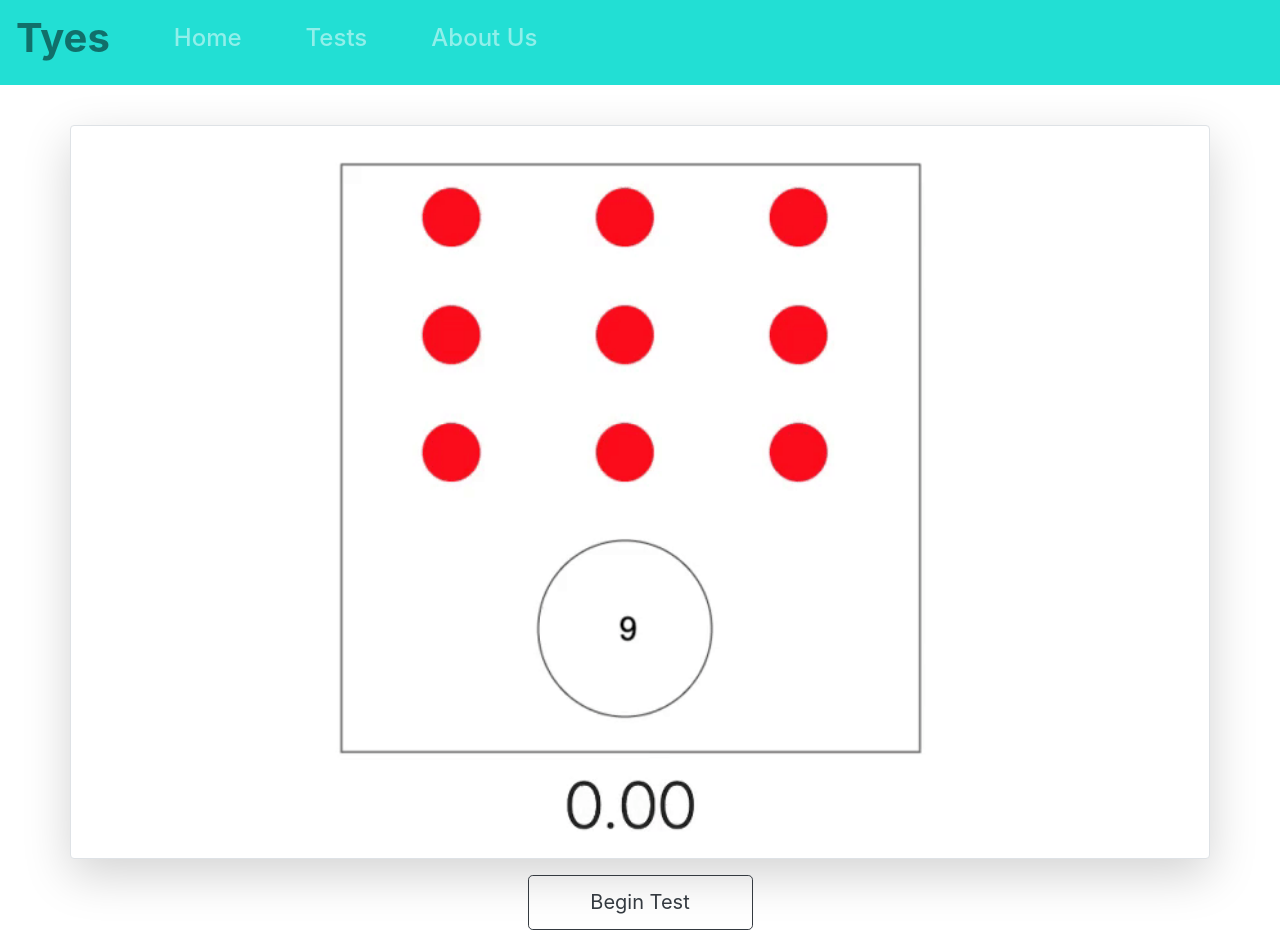
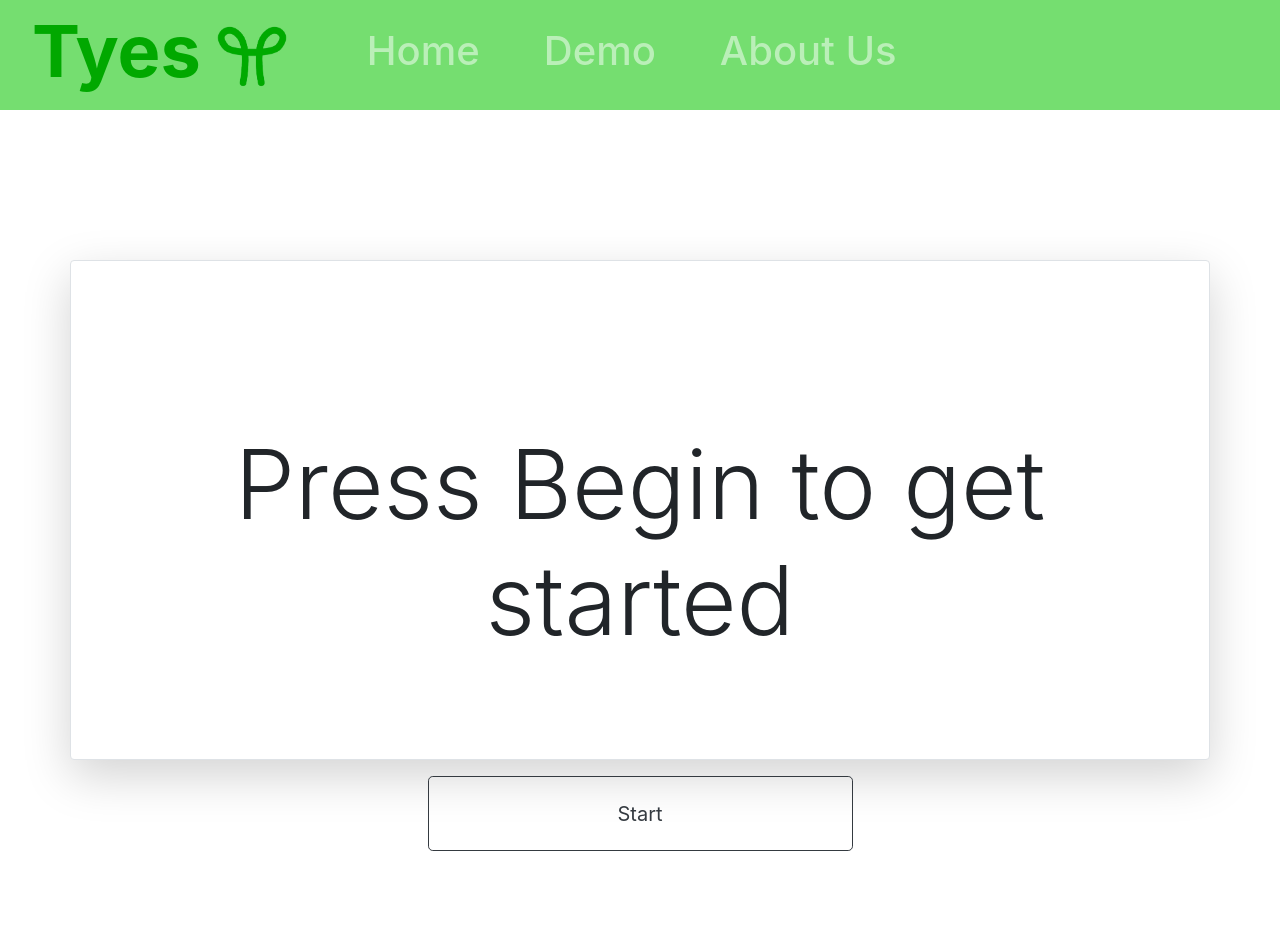
Before and after one commit to gc-tyes/website, a React (Create React App) app: page /testPage in a window 1280 px wide. After the commit the page ends 851 px from the top, so only its background shows below. Built offline with nearby package versions, Linux system fonts and the light colour scheme.

Commit message:
added logo, changed color scheme, added stopwatch to demo (temporary)

```diff
--- a/src/App.css
+++ b/src/App.css
@@ -33,11 +33,11 @@
 }
 
 .navbar {
-  background-color: #22DFD4;
+  background-color: #75DE70;
 }
 
 .navbarText {
-  color: #B9F7F3;
+  color: #01A800;
 }
 
 .background {
@@ -62,7 +62,7 @@
 }
 
 .promptText {
-  color: #2D9E8F;
+  color: #01A800;
 }
 
 .centerContainer {
--- a/src/App.js
+++ b/src/App.js
@@ -3,6 +3,7 @@ import './App.css';
 import Main from './components/main';
 import { Link } from 'react-router-dom';
 import Background from './images/background.svg';
+import Logo from './images/logo2.png';
 import {
   Collapse,
   Navbar,
@@ -34,23 +35,25 @@ import {
     }
     render() {
       const navbar = {
-        backgroundcolor: '#22DFD4'
+        backgroundcolor: '#A6FB9B'
       };
-      const mainBack = {
-        backgroundcolor: 'red'
-      };
+      const navText = {
+        color: '#01A800'
+      }
       return (
         <div>
           <nav class="navbar sticky-top navbar-expand-lg navbar-light" style={navbar}>
-                    <h1 class="float-right display-5 text-black-50 font-weight-bold">Tyes</h1>
+                      <h1 class="pl-3 pr-3 float-right display-3 font-weight-bold" style={navText}>Tyes</h1>
+                      <a class="navbar-brand" href="#">
+                        <img src={Logo} width="70px" height="70px" class="d-inline-block align-top" alt="f" />
+                      </a>
                       <ul class="navbar-nav mr-auto">
                               <form class="form-inline my-2 my-lg-0 p-2">
-                                    <Link class="nav-link" to="/"><h4 class="pl-5 text-white-50">Home</h4></Link>
-                                    <Link class="nav-link" to="/testPage"><h4 class="pl-5 text-white-50">Tests</h4></Link>
-                                    <a class="nav-link" href="#"><h4 id="navbarText" class="pl-5 text-white-50">About Us</h4></a>
+                                      <Link class="nav-link" to="/"><h1 class="pl-5 text-white-50">Home</h1></Link>
+                                      <Link class="nav-link" to="/testPage"><h1 class="pl-5 text-white-50">Demo</h1></Link>
+                                      <a class="nav-link" href="#"><h1 class="pl-5 text-white-50">About Us</h1></a>
                               </form>
                       </ul>
-                    {/* <img src="images/logo.png" alt="GC" width="70" height="70"></img> */}
               </nav>
               <Main/>
           </div>
--- a/src/components/homePage.js
+++ b/src/components/homePage.js
@@ -64,7 +64,7 @@ class HomePage extends Component {
           };
 
           const promptText = {
-            color: '#2D9E8F'
+            color: '#01A800'
           };
 
           const centerContainer = {
@@ -79,7 +79,7 @@ class HomePage extends Component {
             <div style={mainBackground}>
             <div class="container mx-auto" style={backContainer}>
               <div id="header" class="containter text-center pt-3 mx-auto">
-                  <h1 class="pb-2 mb-2 border-bottom">Welcome to our project!</h1>
+                  <h1 class="display-3 pb-2 mb-2 border-bottom">Welcome to our project!</h1>
               </div>
               <div class="container" style={spacingContainer}></div>
 
--- a/src/components/testPage.js
+++ b/src/components/testPage.js
@@ -1,4 +1,4 @@
-import React, {Component } from 'react';
+import React, { Component } from 'react';
 import Animation from '../images/animation.gif';
 import Static from '../images/static.png';
 import {
@@ -21,53 +21,82 @@ class TestPage extends Component {
     // gotta make a constructor in order to do state
     constructor(props) {
         super(props);
-
-        this.imageRef = React.createRef();
         this.state = {
-          timer: null,
           count: 0,
-          num: 0,
-          imgSource: this.Static
+          displayCount: "Press Begin to get started",
+          running: false,
+          buttonText: "Start"
         };
-      }
-
-    startCountdown() {
-        let timer = setInterval(this.tick(), 100);
-        this.setState({timer});
-      }
-    componentWillUnmount() {
-        this.clearInterval(this.state.timer);
-      }
-
-      tick() {
-        this.setState({
-            count: this.state.count + 1
-        })
+        this.beginTimer = this.beginTimer.bind(this);
       }
 
     render() {
         const spacingContainer = {
-            height: '40px'
+            height: '150px'
           };
           const buttonStyle = {
-            height: '55px',
-            width: '225px'
+            height: '75px',
+            width: '425px'
           }
-          const {count} = this.state
+          const center = {
+            marginleft: 'auto',
+            marginright: 'auto',
+          }
+
+          const mainContainer = {
+              height: '500px'
+          }
+
+          const {count} = this.state;
+          const {displayCount} = this.state;
+          const beginTimer = this.beginTimer;
+          const {buttonText} = this.state;
         return (
             <div>
                 <div class="container" style={spacingContainer}></div>
-                <div class="container mx-auto text-center img-thumbnail shadow-lg p-3 mb-3 bg-white rounded">
-                    <img refs="imageRef" src={Animation} width="640px" height="700px" alt="loading..." />
+                <div class="container text-center mx-auto img-thumbnail shadow-lg p-3 mb-3 bg-white rounded" style={mainContainer}>
+                <div style={spacingContainer}></div>
+                    <h1 class="display-1" style={center}>{displayCount}</h1>
                 </div>
                 <div class="container mx-auto text-center">
-                    <button type="button" class="btn btn-outline-dark text-center btn-lg" style={buttonStyle}>Begin Test</button>
+                    <button type="button" class="btn btn-outline-dark text-center btn-lg" style={buttonStyle} onClick={beginTimer}>{buttonText}</button>
                 </div>
 
                 <script src="animation.js"></script>
             </div>
         )
     }
+
+    beginTimer() {
+        this.setState(() => ({
+            running: !this.state.running
+        }))
+        if (this.state.buttonText == "Start") {
+            this.setState(() => ({
+                buttonText: "Stop"
+            }))
+        } else {
+            this.setState(() => ({
+                buttonText: "Start"
+            }))
+        }
+    }
+
+    // does something here then run render again
+    componentDidMount() {
+        this.myInterval = setInterval(()=>{
+            if (this.state.running) {
+                this.setState(prevState => ({
+                    count: prevState.count + 1,
+                    displayCount: this.state.count / 100.0
+                }))
+            }
+        }, 10)
+    }
+
+    componentWillUnmount() {
+        clearInterval(this.myInterval)
+    }
 }
 
 export default TestPage;
```
Also changed, not shown: src/components/timer.js (added), src/images/logo.svg (added), src/images/logo2.png (added). Lines whose indentation alone changed are shown as unchanged.
